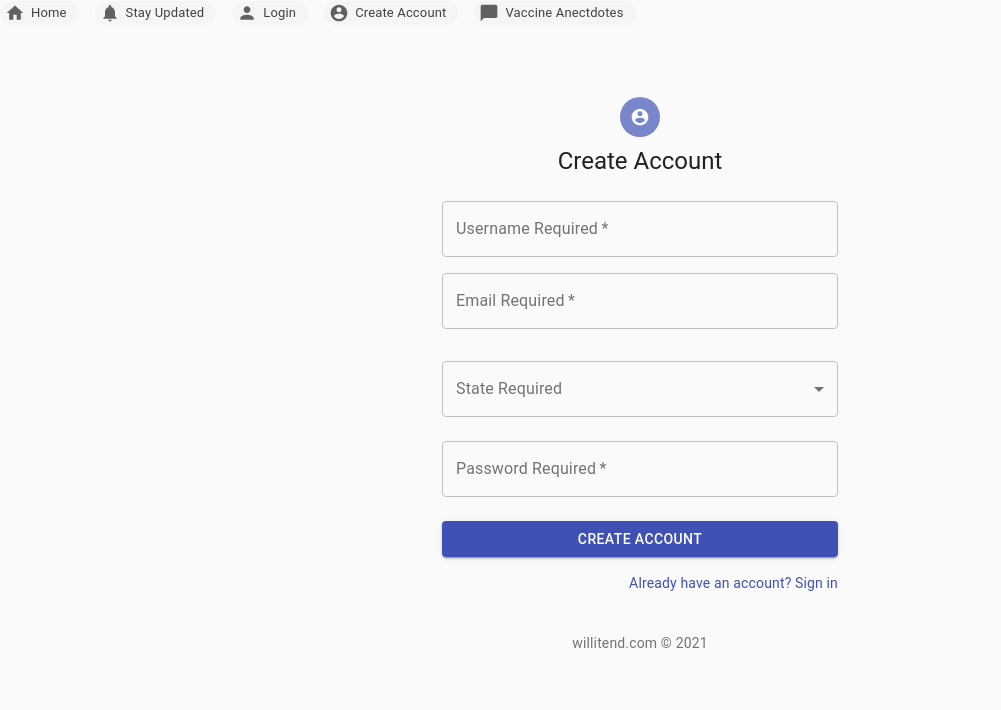
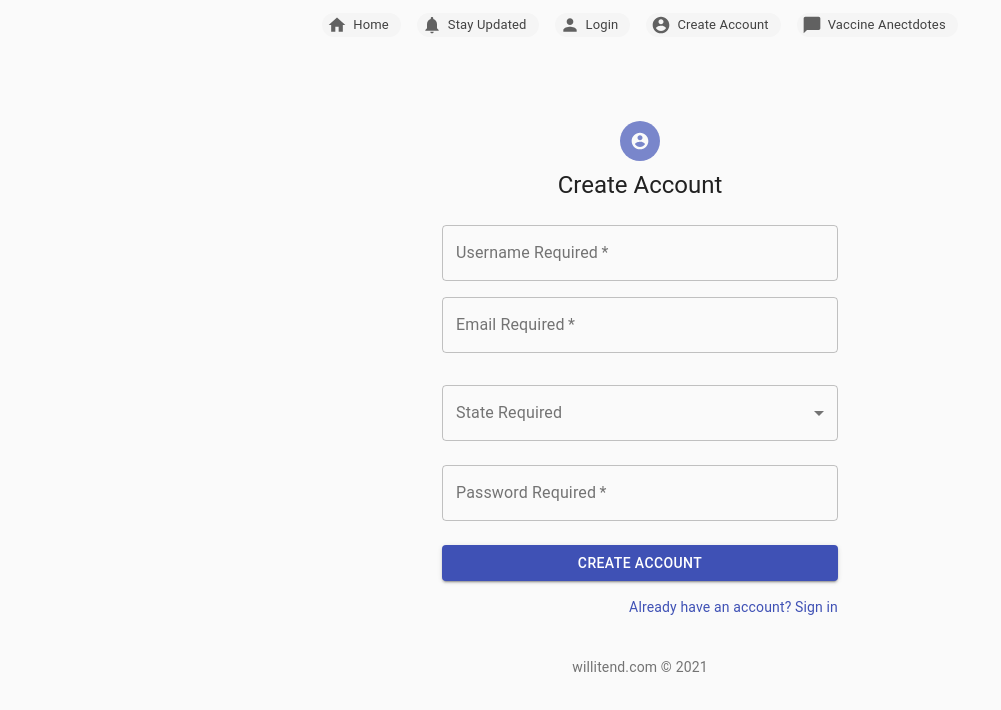
Before and after one commit to singhperryo1/willitend.com, a React (Create React App) app: page /CreateAccount in a window 1280 px wide. Shown: the top 710 px of the page, without its empty margins (0-1001 px from the left). Built offline with nearby package versions, Linux system fonts and the light colour scheme.

Commit message:
fixed navbar pos and subs.js pos

```diff
--- a/src/App.js
+++ b/src/App.js
@@ -2,6 +2,7 @@ import { BrowserRouter as Router, Route, Redirect, Switch } from 'react-router-d
 import Box from '@material-ui/core/Box';
 import Copyright from "./components/Copyright.js";
 import CreateAccount from "./components/CreateAccount.js";
+import Grid from '@material-ui/core/Grid';
 import Home from "./components/Home.js";
 import Login from "./components/Login.js";
 import Navbar from "./components/Navbar.js";
@@ -9,13 +10,31 @@ import React from 'react';
 import Subscription from "./components/Subscription.js";
 import VaccineAnectdotes from "./components/VaccineAnectdotes.js";
 
+import { makeStyles } from '@material-ui/core/styles';
+
+const useStyles = makeStyles((theme) => ({
+  root: {
+    flexGrow: 1,
+    padding: theme.spacing(3),
+  },
+}));
 
 function App() {
+
+  const classes = useStyles();
+
   return (
   	<Router>
 
+    <div className={classes.root}>
+
+    <Grid container = "true" direction = "row" justify = "center" alignItems = "center" spacing = {3}>
+
     	<Navbar />
 
+    </Grid>
+
+    </div>
     	<Switch>
 
     	<Route exact path="/">
--- a/src/components/CreateAccount.js
+++ b/src/components/CreateAccount.js
@@ -62,6 +62,11 @@ export default function CreateAccount() {
   const handleForm =  (e) => {
     e.preventDefault();
     console.log("This is username: " + username + " and this is email: " + email + " and this is state: " + place + " and this is pass: " + password);
+
+    setUsername("");
+    setEmail("");
+    setPlace("");
+    setPassword("");
   }
 
 
--- a/src/components/Login.js
+++ b/src/components/Login.js
@@ -31,7 +31,7 @@ const useStyles = makeStyles((theme) => ({
   },
 }));
 
-export default function SignIn() {
+export default function Login() {
 
   const classes = useStyles();
 
@@ -49,6 +49,9 @@ export default function SignIn() {
   const handleForm =  (e) => {
     e.preventDefault();
     console.log("This is username: " + username + " this is pass: " + password);
+
+    setUsername("");
+    setPassword("");
   }
 
   return (
@@ -102,7 +105,7 @@ export default function SignIn() {
               </Link>
             </Grid>
             <Grid item>
-              <Link href="./Signup" variant="body2">
+              <Link href="./CreateAccount" variant="body2">
                 {"Don't have an account? Sign Up"}
               </Link>
             </Grid>
--- a/src/components/Navbar.js
+++ b/src/components/Navbar.js
@@ -29,10 +29,6 @@ const StyledBreadcrumb = withStyles((theme) => ({
 
 export default function Navbar() {
 
-function handleClick(event) {
-  event.preventDefault();
-  console.info('You clicked a breadcrumb.');
-}
   return (
     <Breadcrumbs separator = "  " aria-label="breadcrumb">
 
--- a/src/components/Subscription.js
+++ b/src/components/Subscription.js
@@ -1,5 +1,6 @@
 import allStates from "./allstates.json";
 import Button from '@material-ui/core/Button';
+import Grid from '@material-ui/core/Grid';
 import React from 'react';
 import PropTypes from 'prop-types';
 import { withStyles } from '@material-ui/core/styles';
@@ -46,6 +47,9 @@ class Subscription extends React.Component {
   handleForm (e) {
     e.preventDefault();
     console.log("This is the email: " + this.state.email + " and this is the state: " + this.state.place);
+    this.setState({
+      email: '', place: 'CA'
+    });
   };
 
   render() {
@@ -53,6 +57,7 @@ class Subscription extends React.Component {
 
     return (
       <div>
+      <Grid container = "true" direction = "row" justify = "center" alignItems = "center">
       <h3>Be the first to receive the latest Herd Immunity updates</h3>
       <form className={classes.container} noValidate autoComplete="off">
         <TextField
@@ -95,6 +100,7 @@ class Subscription extends React.Component {
           Submit
         </Button>
       </form>
+      </Grid>
 </div>
     );
   }
--- a/src/components/Vaccineanectdotes.js
+++ b/src/components/Vaccineanectdotes.js
@@ -1,4 +1,4 @@
-import {react, Component } from 'react';
+import { Component } from 'react';
 
 class VaccineAnectdotes extends Component
 {
```
